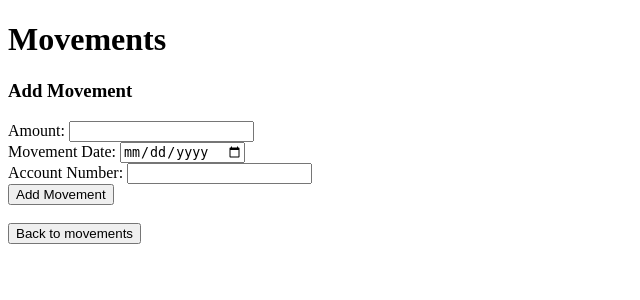
After one commit to EthanMoreta/Finance-Database, a Flask app: page /add_movement in a window 1280 px wide. The commit adds this page. Shown: the top 300 px of the page, without its empty margins (0-640 px from the left). Run offline with Flask 3, Linux system fonts and the light colour scheme.

Commit message:
Option to add and check movements

```diff
--- a/app.py
+++ b/app.py
@@ -57,6 +57,21 @@ def credit_card_search():
     cards = cursor.fetchall()
     conn.close()
     return render_template('credit_card_search.html', cards=cards)
+
+@app.route('/movement')
+def movement():
+    return render_template('movement.html')
+
+@app.route('/movement_search', methods=['POST'])
+def movement_search():
+    account_number = request.form['account_number']
+
+    conn = mysql.connector.connect(**db_config)
+    cursor = conn.cursor(dictionary=True)
+    cursor.execute("SELECT * FROM movement WHERE my_account = %s", (account_number,))
+    movements = cursor.fetchall()
+    conn.close()
+    return render_template('movement_search.html', movements=movements)
 
 # Ruta para mostrar los records
 @app.route('/record')
@@ -122,6 +137,30 @@ def add_card_form():
     conn.close()
     return redirect('/credit_card')
 
+@app.route('/add_movement')
+def add_movement():
+    return render_template('add_movement.html')
+
+@app.route('/add_movement_form', methods=['POST'])
+def add_movement_form():
+    amount = request.form['amount']
+    date = request.form['date']
+    account_number = request.form['account_number']
+
+    conn = mysql.connector.connect(**db_config)
+    cursor = conn.cursor()
+    query = """ SELECT MAX(movement_id) FROM movement """
+    cursor.execute(query)
+    movement_id = cursor.fetchone()
+    query = """
+        INSERT INTO movement (movement_id, amount, movement_date, my_account)
+        VALUES (%s, %s, %s, %s)
+    """
+    cursor.execute(query, (movement_id[0]+1, amount, date, account_number))
+    conn.commit()
+    conn.close()
+    return redirect('/movement')
+
 # Ruta para eliminar un registro
 @app.route('/delete_account/<int:account_number>')
 def delete_account(account_number):
@@ -152,6 +191,15 @@ def delete_record(record_id):
     conn.close()
     return redirect('/record')
 
+@app.route('/delete_movement/<int:movement_id>')
+def delete_movement(movement_id):
+    conn = mysql.connector.connect(**db_config)
+    cursor = conn.cursor()
+    cursor.execute("DELETE FROM movement WHERE movement_id = %s", (movement_id,))
+    conn.commit()
+    conn.close()
+    return redirect('/movement')
+
 # Ruta para eliminar una tarjeta
 @app.route('/view_record/<int:record_id>')
 def view_record(record_id):
@@ -162,7 +210,7 @@ def view_record(record_id):
     cursor.execute("SELECT record_name FROM record WHERE record_id = %s", (record_id,))
     record_name = cursor.fetchone()
     conn.close()
-    return render_template('movement.html', movements=movements, record_name=record_name)
+    return render_template('movements_list.html', movements=movements, record_name=record_name)
 
 # Ruta para actualizar un registro
 @app.route('/update', methods=['POST'])
--- /dev/null
+++ b/templates/add_movement.html
@@ -0,0 +1,27 @@
+<!DOCTYPE html>
+<html lang="en">
+<head>
+    <meta charset="UTF-8">
+    <meta name="viewport" content="width=device-width, initial-scale=1.0">
+    <title>Movements</title>
+</head>
+<body>
+    <h1>Movements</h1>
+
+    <form action="/add_movement_form" method="POST">
+        <h3>Add Movement</h3>
+        <label>Amount:</label>
+        <input type="number" name="amount" required><br>
+        <label>Movement Date:</label>
+        <input type="date" name="date" required><br>
+        <label>Account Number:</label>
+        <input type="number" name="account_number" required><br>
+        <button type="submit">Add Movement</button>
+    </form>
+
+</body>
+</html>
+<br>
+<a href="/movement">
+    <button type="button">Back to movements</button>
+</a>
--- a/templates/index.html
+++ b/templates/index.html
@@ -39,6 +39,7 @@
         <a href="/bank_account" class="button">My Accounts</a>
         <a href="/credit_card" class="button">My Cards</a>
         <a href="/record" class="button">My Records</a>
+        <a href="/movement" class="button">My Movements</a>
     </div>
 </body>
 </html>
```
Also changed, not shown: templates/movement.html (+17 -25 lines), templates/movement_search.html (added, +42 -0 lines), templates/movements_list.html (added, +37 -0 lines).
